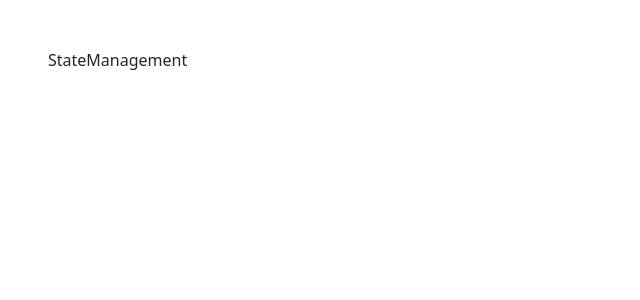
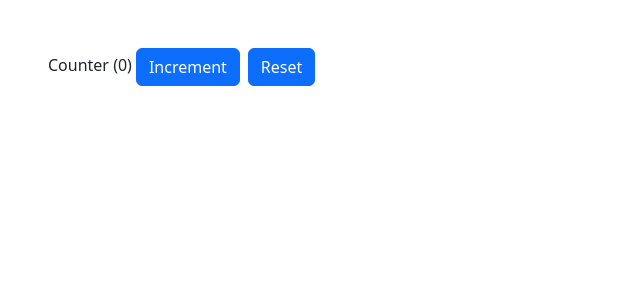
Before and after one commit to pray3m/ReactPlayground, a React (Vite) app: page / in a window 1280 px wide. Shown: the top 300 px of the page, without its empty margins (0-640 px from the left). Built offline with nearby package versions, Linux system fonts and the light colour scheme.

Commit message:
Consolidating state logic with a reducer

```diff
--- a/src/state-management/Counter.tsx
+++ b/src/state-management/Counter.tsx
@@ -1,18 +1,23 @@
-import { useState } from "react";
+import { useReducer } from "react";
+import counterReducer from "./reducers/CounterReducer";
 
 const Counter = () => {
-  const [value, setValue] = useState(0);
+  // const [value, setValue] = useState(0);
+  const [value, dispatch] = useReducer(counterReducer, 0);
 
   return (
     <div>
       Counter ({value})
       <button
-        onClick={() => setValue(value + 1)}
+        onClick={() => dispatch({ type: "INCREMENT" })}
         className="btn btn-primary mx-1"
       >
         Increment
       </button>
-      <button onClick={() => setValue(0)} className="btn btn-primary mx-1">
+      <button
+        onClick={() => dispatch({ type: "RESET" })}
+        className="btn btn-primary mx-1"
+      >
         Reset
       </button>
     </div>
--- a/src/state-management/StateManagement.tsx
+++ b/src/state-management/StateManagement.tsx
@@ -1,5 +1,11 @@
+import Counter from "./Counter";
+
 const StateManagement = () => {
-  return <div>StateManagement</div>;
+  return (
+    <div>
+      <Counter />
+    </div>
+  );
 };
 
 export default StateManagement;
--- /dev/null
+++ b/src/state-management/reducers/CounterReducer.tsx
@@ -0,0 +1,15 @@
+interface Action {
+  type: "INCREMENT" | "RESET";
+}
+
+const counterReducer = (state: number, action: Action): number => {
+  if (action.type === "INCREMENT") {
+    return state + 1;
+  }
+  if (action.type === "RESET") {
+    return 0;
+  }
+  return state;
+};
+
+export default counterReducer;
```
